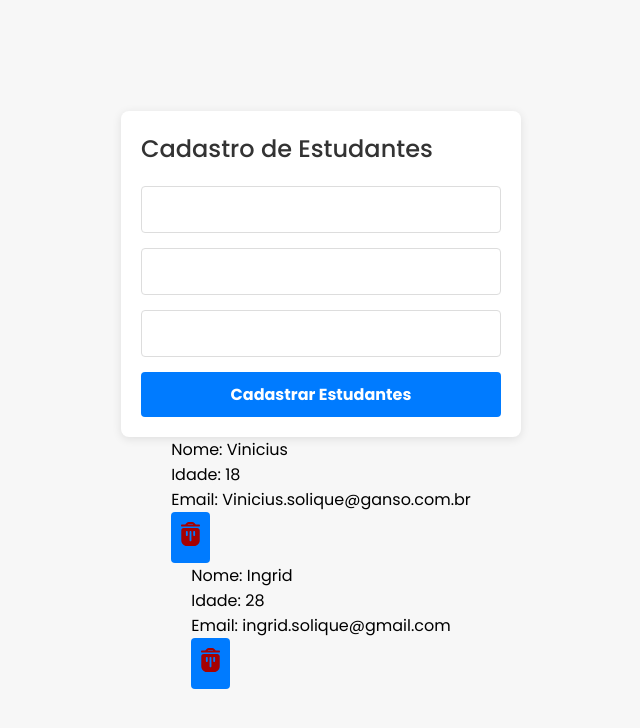
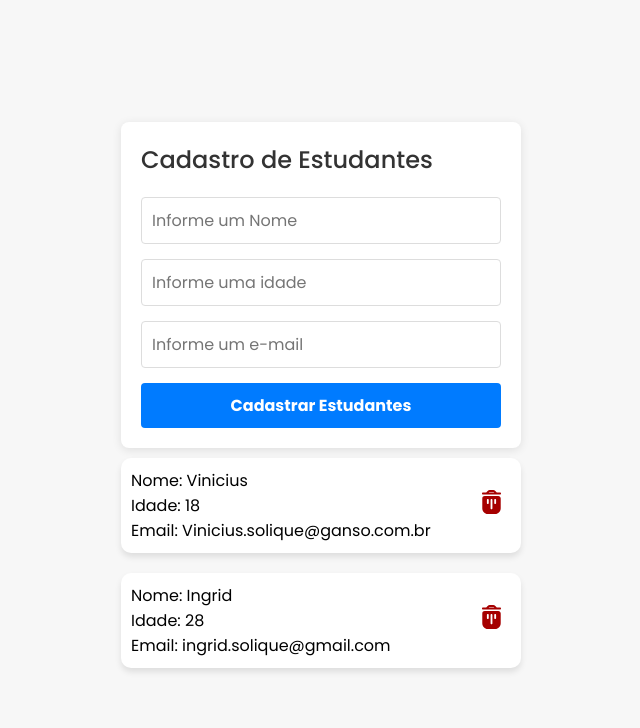
Before and after one commit to viniciussolique39/API-CAME-Interface, a React (Vite) app in the folder API-Cadastro-de-usuarios/: page / in a window 1280 px wide. Shown: the top 728 px of the page, without its empty margins (319-959 px from the left). Built offline with nearby package versions, Linux system fonts and the light colour scheme.

Commit message:
Algumas modificações no HTML e no JavaScript

```diff
--- a/API-Cadastro-de-usuarios/src/pages/Home/index.jsx
+++ b/API-Cadastro-de-usuarios/src/pages/Home/index.jsx
@@ -24,20 +24,20 @@ function Home() {
 
       <form>
         <h1>Cadastro de Estudantes</h1>
-        <input name='Nome' type='text' />
-        <input name='Idade' type='number' />
-        <input name='E-mail' type='email' />
+        <input placeholder='Informe um Nome' name='Nome' type='text' />
+        <input placeholder='Informe uma idade' name='Idade' type='number' />
+        <input placeholder='Informe um e-mail' name='E-mail' type='email' />
         <button type='buttton'>Cadastrar Estudantes</button>
       </form>
 
       {
         users.map(user => (
 
-          <div key={user.id}>
+          <div key={user.id} className="card">
             <div>
-              <p>Nome: {user.name} </p>
-              <p>Idade: {user.age}</p>
-              <p>Email: {user.email} </p>
+              <p>Nome: <span>{user.name}</span> </p>
+              <p>Idade: <span>{user.age}</span></p>
+              <p>Email: <span>{user.email} </span></p>
             </div>
             <button>
               <img src={Trash} />
```
